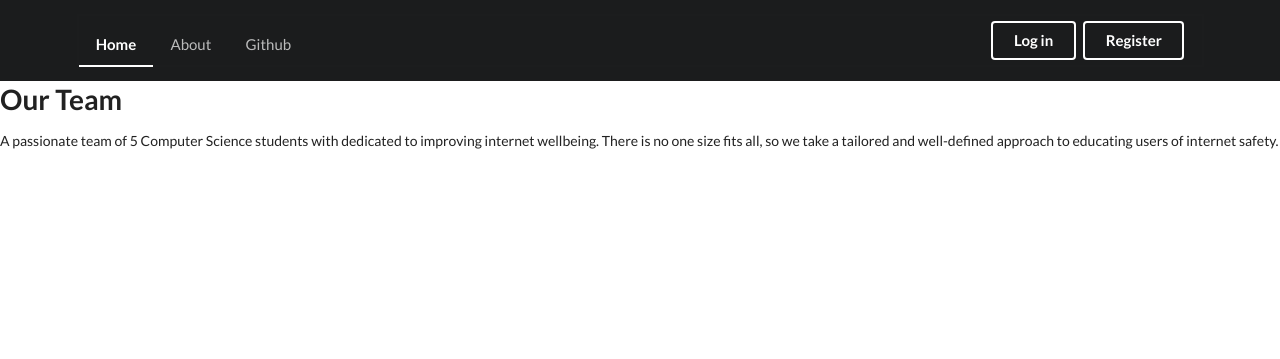
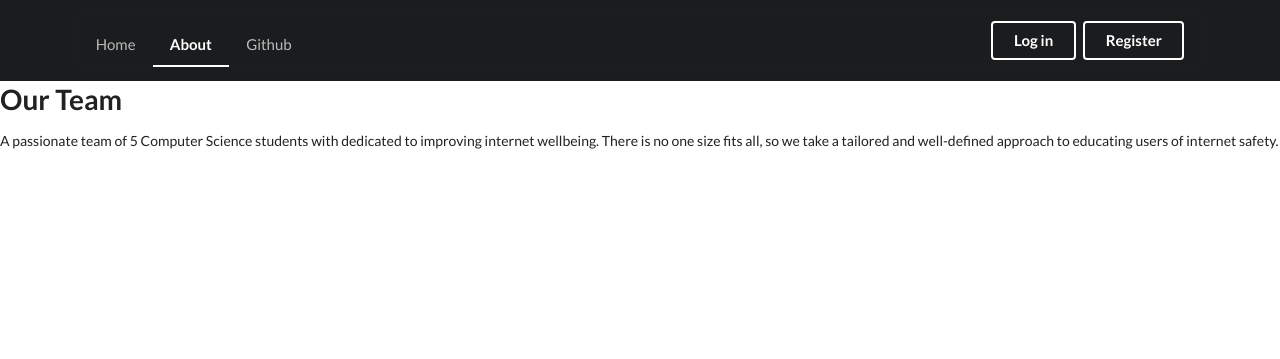
Before and after one commit to Jasvxxr-Singh/Catch-A-Phish-Web-app, a Flask app: page /about in a window 1280 px wide. Shown: the top 359 px of the page. Run offline with Flask 2, Linux system fonts and the light colour scheme; parts of the project's set-up code (start-up, migrations or seed data) failed here and were passed over.

Commit message:
header script

```diff
--- a/src/templates/home/home.html
+++ b/src/templates/home/home.html
@@ -1,7 +1,7 @@
 {% extends 'layout.html' %} {% block content %}
 
 <div class="pusher">
-
+  <!-- Intro segment -->
   <div class="ui inverted vertical masthead center aligned segment">
     <div class="ui text container">
       <h1 class="ui inverted header">Catching a Phish</h1>
@@ -12,6 +12,7 @@
     </div>
   </div>
 
+  <!--  -->
   <div class="ui vertical stripe segment">
     <div class="ui middle aligned stackable grid container">
       <div class="row">
@@ -31,9 +32,9 @@
           </iframe>
         </div>
       </div>
-
     </div>
   </div>
+
   <div class="ui vertical stripe quote segment">
     <div class="ui equal width stackable internally celled grid">
       <div class="center aligned row">
--- a/src/templates/navigation.html
+++ b/src/templates/navigation.html
@@ -3,8 +3,8 @@
         <div class="ui large secondary inverted pointing menu">
 
             <a class="toc item"><i class="sidebar icon"></i></a>
-        <a class="active item" href="{{ url_for('home_bp.home') }}">Home</a>
-        <a class="item" href="{{ url_for('about_bp.about') }}">About</a>
+            <a class="item" id="home" href="{{ url_for('home_bp.home') }}">Home</a>
+            <a class="item" id="about" href="{{ url_for('about_bp.about') }}">About</a>
             <a class="item" href="https://github.com/uoa-compsci399-s1-2022/team19" target="_blank">Github</a>
 
             <div class="right item">
@@ -12,6 +12,19 @@
                 <a class="ui inverted button" href="{{ url_for('authentication_bp.register') }}">Register</a>
             </div>
 
+            <!-- Script to change the active page based on URL -->
+            <script>
+                const url = window.location.href;
+                const result = location.pathname.split("/")[1];
+
+                if (result == 'about'){
+                    document.getElementById('about').className = "active item"
+                }
+                else {
+                    document.getElementById('home').className = "active item"
+                }
+            </script>
+
         </div>
     </div>
 </div>
```
Lines whose indentation alone changed are shown as unchanged.
